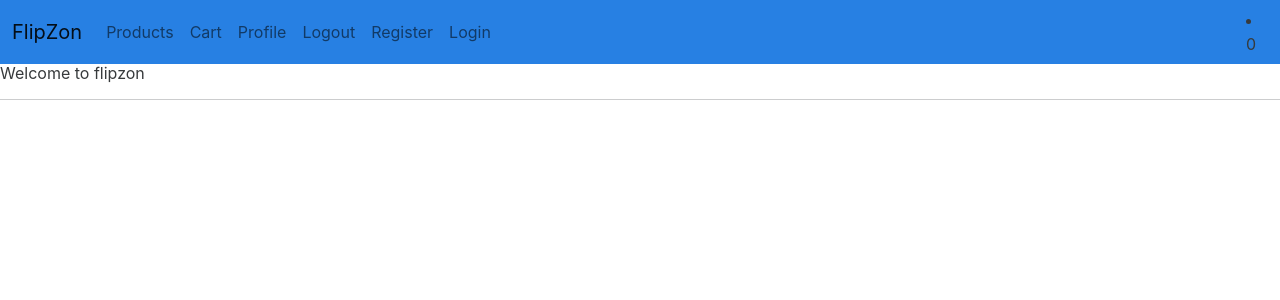
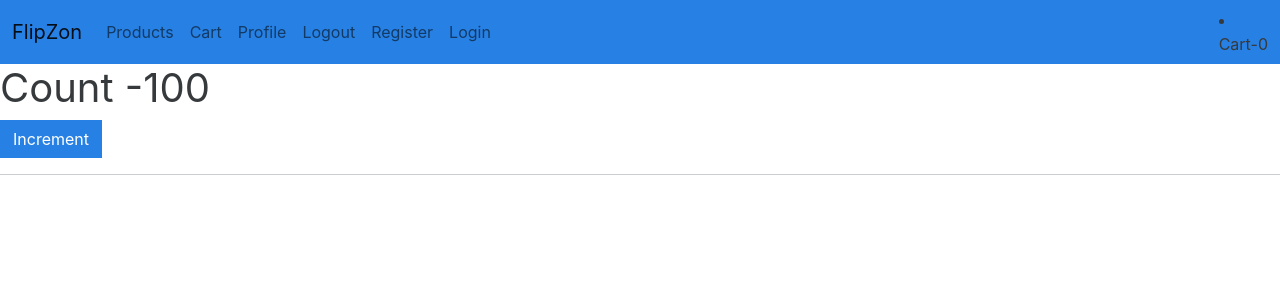
Before and after one commit to kiran-blockchain/optum-react-dec, a React (Create React App) app in the folder flipzon/: page /home in a window 1280 px wide. Shown: the top 300 px of the page. Built offline with nearby package versions, Linux system fonts and the light colour scheme.

Commit message:
Addeed cart

```diff
--- a/flipzon/package.json
+++ b/flipzon/package.json
@@ -3,6 +3,7 @@
   "version": "0.1.0",
   "private": true,
   "dependencies": {
+    "@reduxjs/toolkit": "^2.0.1",
     "@testing-library/jest-dom": "^5.17.0",
     "@testing-library/react": "^13.4.0",
     "@testing-library/user-event": "^13.5.0",
@@ -10,9 +11,11 @@
     "formik": "^2.4.5",
     "react": "^18.2.0",
     "react-dom": "^18.2.0",
+    "react-redux": "^9.0.4",
     "react-router": "^6.20.1",
     "react-router-dom": "^6.20.1",
     "react-scripts": "5.0.1",
+    "redux": "^5.0.0",
     "web-vitals": "^2.1.4",
     "yup": "^1.3.2"
   },
--- /dev/null
+++ b/flipzon/src/components/Counter/Button.jsx
@@ -0,0 +1,14 @@
+import { useDispatch } from "react-redux"
+import { increment } from "../../store/CounterReducer";
+
+export const CounterButton = () => {
+    const dispatch = useDispatch();
+   const handleClick =(e)=>{
+        dispatch(increment());
+   }
+    return (
+        <>
+            <button className="btn btn-primary" onClick={handleClick}>Increment</button>
+        </>
+    )
+}
--- /dev/null
+++ b/flipzon/src/components/Counter/Display.jsx
@@ -0,0 +1,10 @@
+import { useSelector } from "react-redux"
+
+export const DisplayCount =()=>{
+    //read the stores data
+    const counter = useSelector(x=>x.counter)
+    console.log(counter);
+    return(
+        <h1>Count -{counter.count}</h1>
+    )
+}
--- a/flipzon/src/components/Counter/index.jsx
+++ b/flipzon/src/components/Counter/index.jsx
@@ -1,18 +1,12 @@
 import { useState } from "react";
+import { DisplayCount } from "./Display";
+import { CounterButton } from "./Button";
 
 export const Counter =({children})=>{
-    //useState method/hook returns two properties
-    //1. A variable holding the data
-    //2. A function to update the variable's data
-    console.log("Loading =====> Counter")
-    const[count,updateCount] = useState(0);
-    const handleClick = (evt)=>{
-        updateCount(count+1);
-    }
-    return(
-        <div>
-            <h6>Count- {count} </h6>
-            <button className="=btn btn-primary" onClick={handleClick}>Click me</button>
-        </div>
-    )
+   return(
+    <>
+        <DisplayCount/>
+        <CounterButton/>
+    </>
+   )
 }
--- a/flipzon/src/components/Header/index.jsx
+++ b/flipzon/src/components/Header/index.jsx
@@ -1,9 +1,11 @@
 import { useContext } from "react";
 import { Navbar } from "./Navbar";
 import { CartContext } from "../../context/CartContext";
+import { useSelector } from "react-redux";
 
 export const Header = ({config}) => {
-    const cartContext =  useContext(CartContext);
+    const cartReducer = useSelector(x=>x.cart);
+    //const cartContext =  useContext(CartContext);
     // const title = "Flipzon";
     return (
         <nav class="navbar navbar-expand-lg bg-primary" data-bs-theme="dark">
@@ -16,7 +18,7 @@ export const Header = ({config}) => {
                     {/* Nav bar is acting as a child component*/}
                     <Navbar config={config}/>
                     <li className="nav-item">
-                        <a className="nav-link">{cartContext.cartItems.length}</a>
+                        <a className="nav-link">Cart-{cartReducer.cartItems.length}</a>
                     </li>
                 </div>
             </div>
--- a/flipzon/src/index.js
+++ b/flipzon/src/index.js
@@ -3,15 +3,19 @@ import ReactDOM from 'react-dom/client';
 import './index.css';
 import { App } from './App';
 import { BrowserRouter } from 'react-router-dom';
+import { Provider } from 'react-redux';
+import store from './store';
 
 const root =
   ReactDOM.createRoot
     (document.getElementById('app'));
 
 root.render(
+  <Provider store={store}>
   <BrowserRouter>
     <App />
   </BrowserRouter>
+  </Provider>
 );
 
 // If you want to start measuring performance in your app, pass a function
--- a/flipzon/src/pages/Home.jsx
+++ b/flipzon/src/pages/Home.jsx
@@ -1,5 +1,7 @@
+import { Counter } from "../components/Counter"
+
 export const Home  =({})=>{
     return(
-        <h6>Welcome to flipzon</h6>
+        <Counter/>
     )
 }
--- a/flipzon/src/pages/Products.jsx
+++ b/flipzon/src/pages/Products.jsx
@@ -1,9 +1,13 @@
 import axios from "axios";
 import { useContext, useEffect, useState } from "react"
 import { CartContext } from "../context/CartContext";
+import { useDispatch } from "react-redux";
+import { addItemToCart } from "../store/CartReducer";
 
 export const Products = ({handleAddToCart}) => {
     console.log("I am inside products");
+    const dispatch = useDispatch();
+
     const [products, setProducts] = useState([]);
     const cartContext = useContext(CartContext);
     const getProducts = async () => {
@@ -39,7 +43,8 @@ export const Products = ({handleAddToCart}) => {
                             <p class="card-text">{item.description}</p>
                             <p class="card-text">{item.price}</p>
                             <button class="btn btn-primary" onClick={e=>{
-                                cartContext.updateCart(item);
+                               // cartContext.updateCart(item);
+                               dispatch(addItemToCart(item));
                             }}>Add to Cart</button>
                         </div>
                     </div>
--- /dev/null
+++ b/flipzon/src/store/CartReducer.js
@@ -0,0 +1,23 @@
+import { createSlice } from "@reduxjs/toolkit";
+
+export const CartReducer =createSlice({
+    initialState:{
+        cartItems:[]
+    },
+    name:"cart",
+    reducers:{
+        addItemToCart:(state,action)=>{
+            return {...state,cartItems:[...state.cartItems,action.payload]}
+
+        },
+        removeItemFromCart:(state,action)=>{
+
+        },
+        resetCart:(state,action)=>{
+            return {cartItems:[]}
+        }
+    }
+})
+
+export const{addItemToCart,removeItemFromCart,resetCart} = CartReducer.actions
+export default CartReducer.reducer;
--- /dev/null
+++ b/flipzon/src/store/CounterReducer.js
@@ -0,0 +1,26 @@
+
+//initial value  in store
+//actions to trigger the update
+//attach action to reducer
+//Create a configuration called slice
+//export actions
+
+import { createSlice } from "@reduxjs/toolkit";
+
+//export reducers
+const INITIAL_STATE  ={
+    count:100
+};
+
+const CounterSlice = createSlice({
+    initialState:INITIAL_STATE,
+    name:"counter",
+    reducers:{
+        //action
+        increment:(state,action)=>{
+            return {...state,count:state.count+1}
+        }
+    }
+});
+export const {increment} = CounterSlice.actions
+export default CounterSlice.reducer;
--- /dev/null
+++ b/flipzon/src/store/index.js
@@ -0,0 +1,11 @@
+import { configureStore } from "@reduxjs/toolkit";
+import CounterReducer from "./CounterReducer";
+import CartReducer from "./CartReducer";
+
+
+export default configureStore({
+    reducer:{
+        counter:CounterReducer,
+        cart:CartReducer
+    }
+})
```
Also changed, not shown: 2 other files (tests, documents, lock files or other folders).
